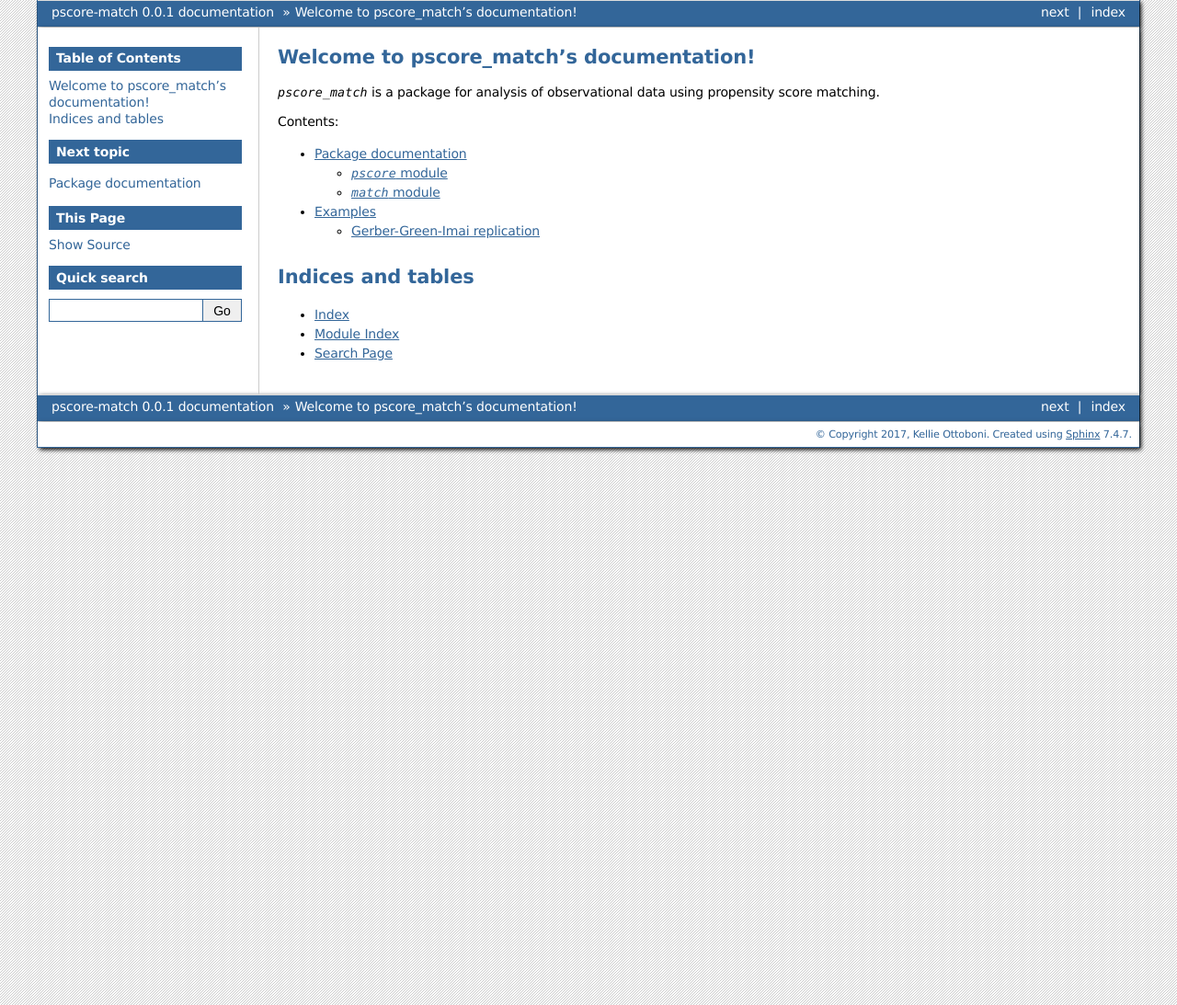
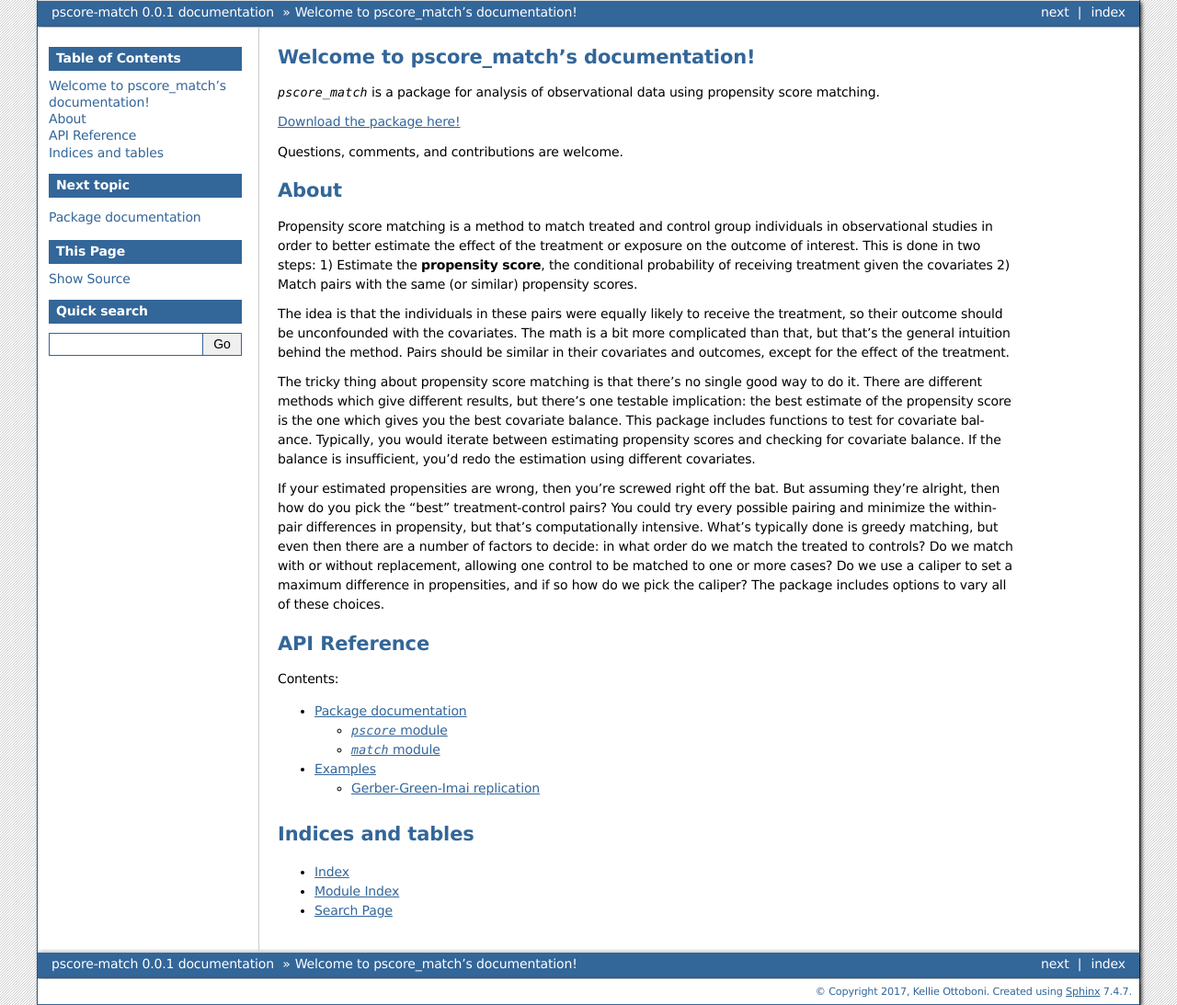
Before and after one commit to kellieotto/pscore_match, a Sphinx documentation site: the page built from docs/index.rst, in a window 1280 px wide. Shown: the whole page at 92% size. Built offline with Sphinx 7.4.7, drawn with Linux system fonts in a browser that asks for light colours; formulas are drawn with MathJax 3.

Commit message:
Update splash page

```diff
--- a/docs/index.rst
+++ b/docs/index.rst
@@ -1,13 +1,43 @@
-.. pscore-match documentation master file, created by
-   sphinx-quickstart on Tue Jul 11 16:15:59 2017.
-   You can adapt this file completely to your liking, but it should at least
-   contain the root `toctree` directive.
-
 Welcome to pscore_match's documentation!
 ========================================
 
 `pscore_match` is a package for analysis of observational data using propensity score matching.
 
+`Download the package here!`__
+
+.. __: https://github.com/kellieotto/pscore_match
+
+Questions, comments, and contributions are welcome.
+
+About
+=====
+
+Propensity score matching is a method to match treated and control group individuals in observational studies in order to better estimate the effect of the treatment or exposure on the outcome of interest.
+This is done in two steps:
+1) Estimate the **propensity score**, the conditional probability of receiving treatment given the covariates
+2) Match pairs with the same (or similar) propensity scores.
+
+The idea is that the individuals in these pairs were equally likely to receive the treatment, so their outcome should be unconfounded with the covariates.
+The math is a bit more complicated than that, but that's the general intuition behind the method.
+Pairs should be similar in their covariates and outcomes, except for the effect of the treatment.
+
+The tricky thing about propensity score matching is that there's no single good way to do it.
+There are different methods which give different results, but there's one testable implication:
+the best estimate of the propensity score is the one which gives you the best covariate balance.
+This package includes functions to test for covariate balance.
+Typically, you would iterate between estimating propensity scores and checking for covariate balance.
+If the balance is insufficient, you'd redo the estimation using different covariates.
+
+If your estimated propensities are wrong, then you're screwed right off the bat.
+But assuming they're alright, then how do you pick the "best" treatment-control pairs?
+You could try every possible pairing and minimize the within-pair differences in propensity, but that's computationally intensive.
+What's typically done is greedy matching, but even then there are a number of factors to decide: in what order do we match the treated to controls?
+Do we match with or without replacement, allowing one control to be matched to one or more cases?
+Do we use a caliper to set a maximum difference in propensities, and if so how do we pick the caliper?
+The package includes options to vary all of these choices.
+
+API Reference
+=============
 Contents:
 
 .. toctree::
```
